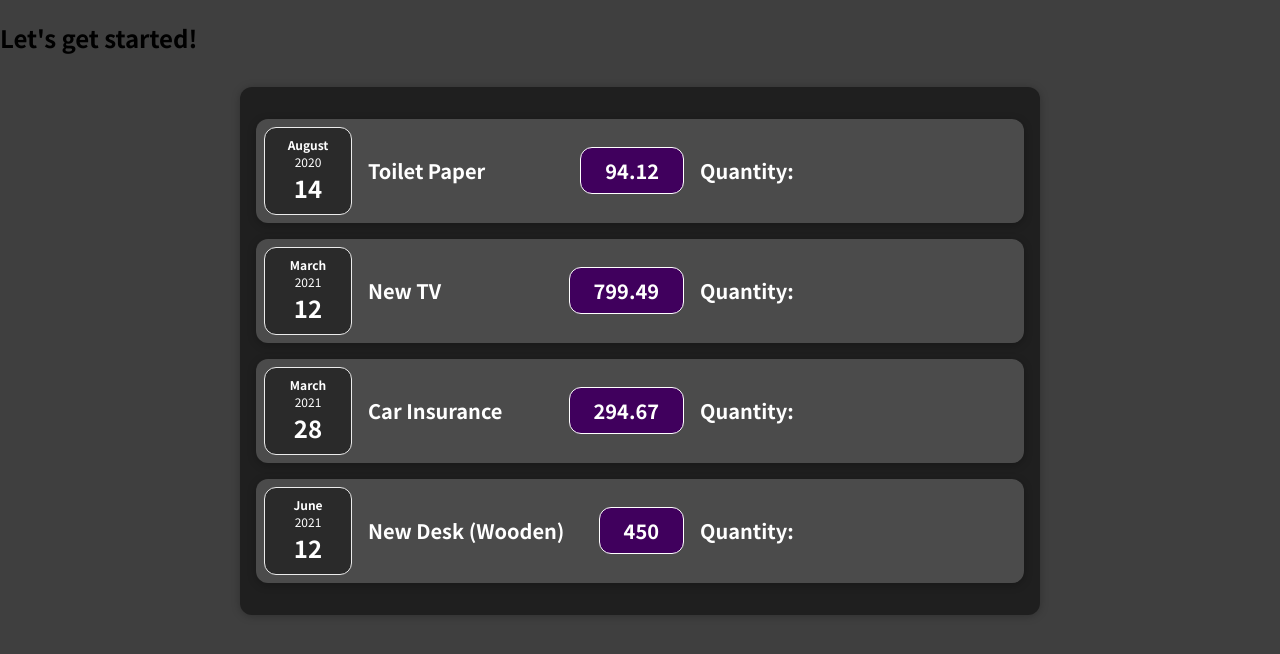
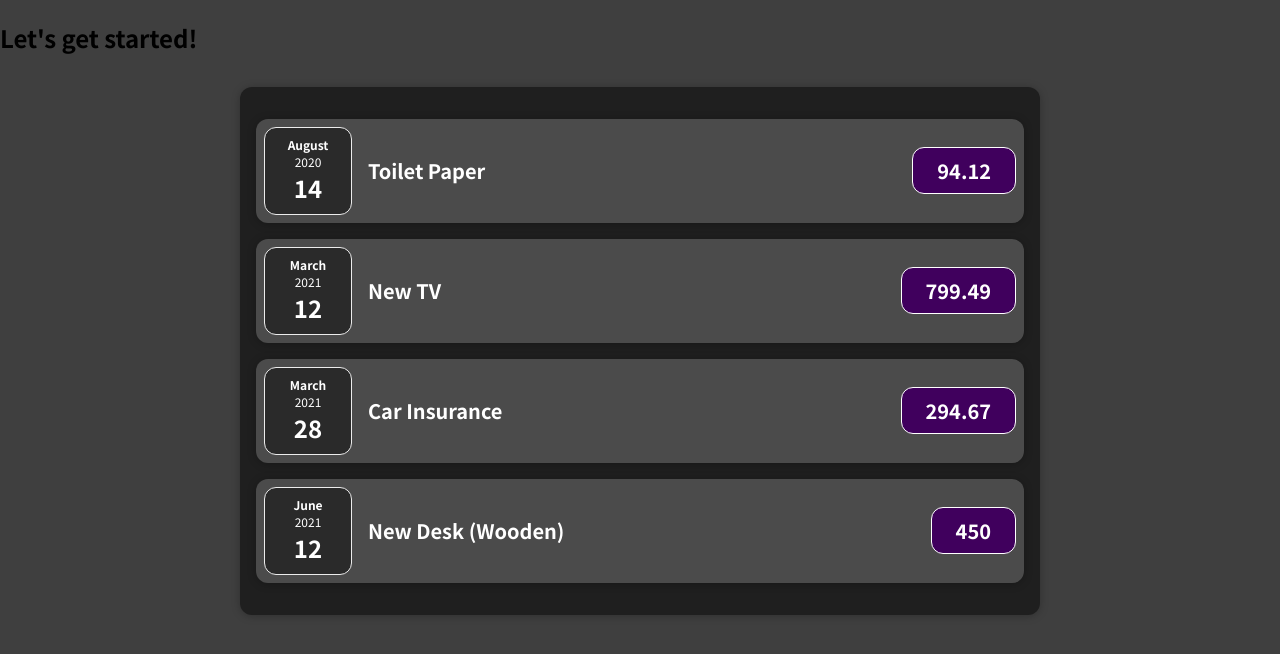
Before and after one commit to LCzoboriek/Udemy-React, a JavaScript app in the folder 01-starting-setup/01-starting-setup/: page / in a window 1280 px wide. Shown: the top 654 px of the page. Built offline with nearby package versions, Linux system fonts and the light colour scheme.

Commit message:
Added in children props

```diff
--- /dev/null
+++ b/01-starting-setup/01-starting-setup/src/components/Card.css
@@ -0,0 +1,4 @@
+.card {
+  border-radius: 12px;
+  box-shadow: 0 1px 8px rgba(0, 0, 0, 0.25);
+}
--- /dev/null
+++ b/01-starting-setup/01-starting-setup/src/components/Card.js
@@ -0,0 +1,8 @@
+import "./Card.css";
+
+function Card(props) {
+  const classes = "card " + props.className; // Reusable wrapper component
+  return <div className={classes}>{props.children}</div>; // Allows you to create wrapper components, the props.children is very important
+}
+
+export default Card;
--- a/01-starting-setup/01-starting-setup/src/components/ExpenseItem.css
+++ b/01-starting-setup/01-starting-setup/src/components/ExpenseItem.css
@@ -2,10 +2,8 @@
   display: flex;
   justify-content: space-between;
   align-items: center;
-  box-shadow: 0 2px 8px rgba(0, 0, 0, 0.25);
   padding: 0.5rem;
   margin: 1rem 0;
-  border-radius: 12px;
   background-color: #4b4b4b;
 }
 
--- a/01-starting-setup/01-starting-setup/src/components/ExpenseItem.js
+++ b/01-starting-setup/01-starting-setup/src/components/ExpenseItem.js
@@ -1,10 +1,11 @@
 import ExpenseDate from "./ExpenseDate";
+import Card from "./Card";
 //A component in javascript react is a javascript function
 import "./ExpenseItem.css";
 //We now pass in properties as the arguments in the function
 function ExpenseItem(props) {
   return (
-    <div className="expense-item">
+    <Card className="expense-item">
       {/* You use className to attach the css class to the div, class is a reserved word */}
       <ExpenseDate date={props.date} />
       {/* funneling multiple components that are nested inside eachother, were passing data from app into expense item, then outputting some of the data
@@ -16,10 +17,7 @@ function ExpenseItem(props) {
         {/* You use curly braces to import javascript inside html code, they are called dynamic placeholders */}
         <div className="expense-item__price">{props.amount}</div>
       </div>
-      <div className="expense-item__description">
-        <h2>Quantity: {props.quantity}</h2>
-      </div>
-    </div>
+    </Card>
   );
 }
 
--- a/01-starting-setup/01-starting-setup/src/components/Expenses.js
+++ b/01-starting-setup/01-starting-setup/src/components/Expenses.js
@@ -1,8 +1,9 @@
 import ExpenseItem from "./ExpenseItem";
+import Card from "./Card";
 import "./Expenses.css";
 function Expenses(prop) {
   return (
-    <div className="expenses">
+    <Card className="expenses">
       <ExpenseItem
         title={prop.items[0].title}
         amount={prop.items[0].amount}
@@ -23,7 +24,7 @@ function Expenses(prop) {
         amount={prop.items[3].amount}
         date={prop.items[3].date}
       ></ExpenseItem>
-    </div>
+    </Card>
   );
 }
 
```
Also changed, not shown: 1 other file (tests, documents, lock files or other folders).
